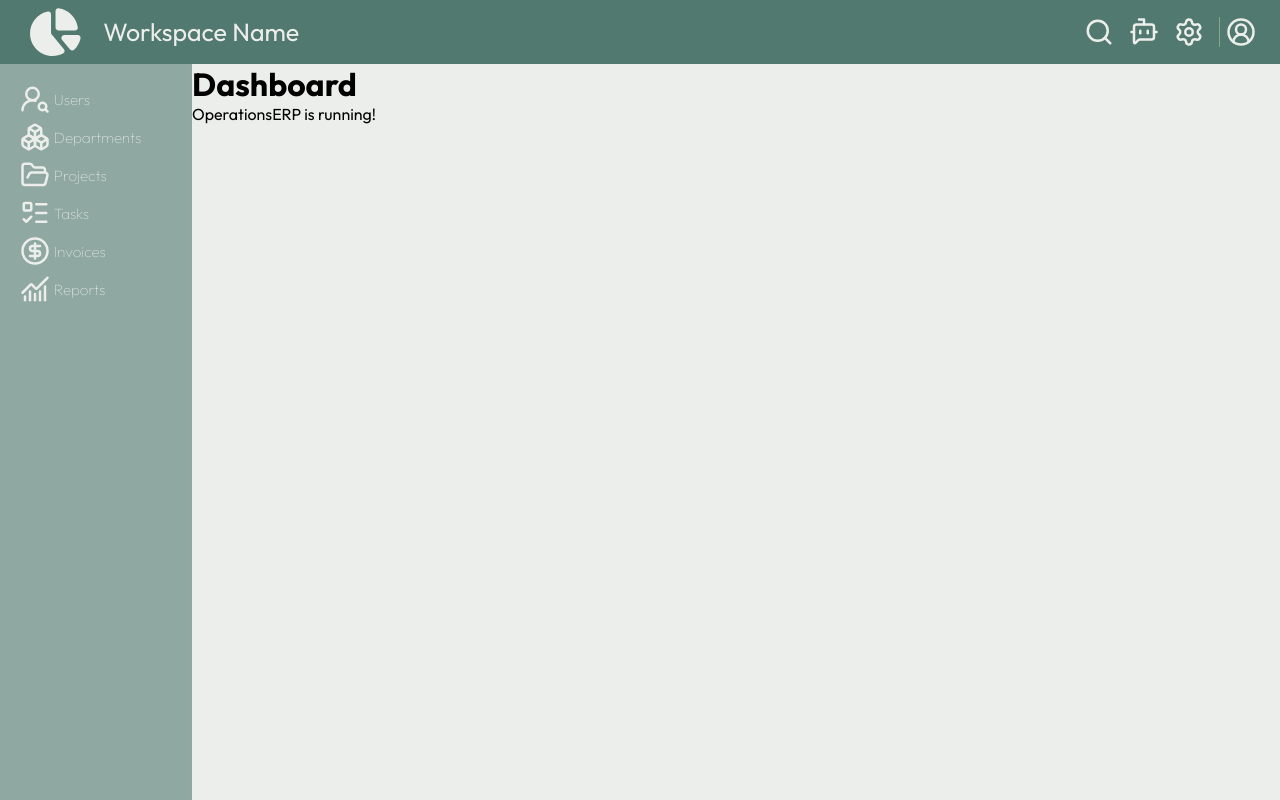
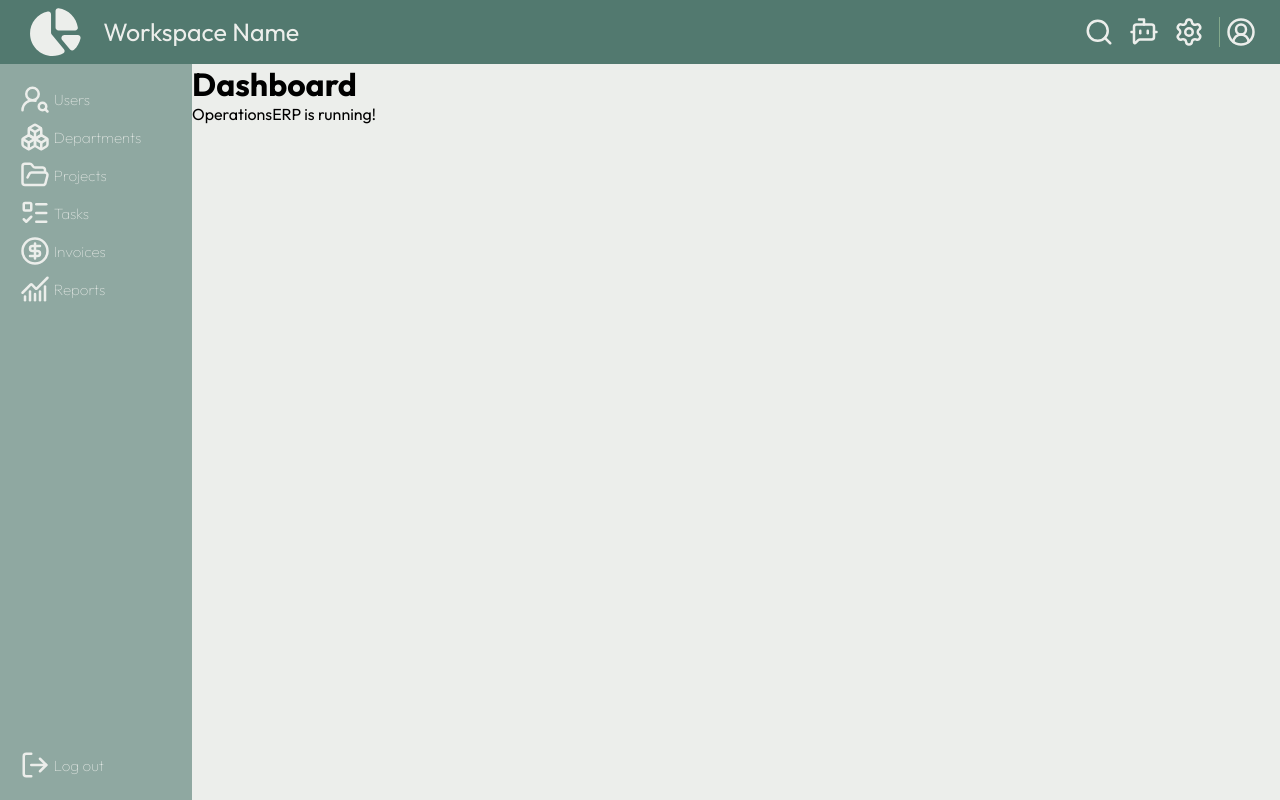
Before and after one commit to barbosacaio/operations-erp, a React (Vite) app in the folder frontend/: page / in a window 1280 px wide. Built offline with nearby package versions, Linux system fonts and the light colour scheme; no server answers; sample sign-in values are in the browser's storage.

Commit message:
feat: logout button

```diff
--- a/frontend/src/features/main/components/sidebar/Sidebar.module.css
+++ b/frontend/src/features/main/components/sidebar/Sidebar.module.css
@@ -4,6 +4,9 @@ aside {
   background-color: #8fa8a1;
   color: #eceeeb;
   padding: 20px;
+  display: flex;
+  flex-direction: column;
+  justify-content: space-between;
 }
 
 nav {
--- a/frontend/src/features/main/components/sidebar/Sidebar.tsx
+++ b/frontend/src/features/main/components/sidebar/Sidebar.tsx
@@ -1,4 +1,6 @@
 import { NavLink } from 'react-router-dom';
+
+import { useLogOut } from '../../hooks/useLogOut';
 
 import styles from './Sidebar.module.css';
 import {
@@ -8,9 +10,12 @@ import {
 	ListTodo,
 	CircleDollarSign,
 	ChartNoAxesCombined,
+	LogOut,
 } from 'lucide-react';
 
 export const Sidebar = () => {
+	const { logout: logOutUser, isPending } = useLogOut();
+
 	return (
 		<aside className={styles.aside}>
 			<nav>
@@ -59,6 +64,22 @@ export const Sidebar = () => {
 					<span className={styles.label}>Reports</span>
 				</NavLink>
 			</nav>
+			<nav className={styles.aside}>
+				<button
+					type='button'
+					className={styles.navItem}
+					onClick={() => logOutUser()}
+					disabled={isPending}
+					style={{background: 'none', border: 'none', cursor: 'pointer'}}
+				>
+					<LogOut
+						color='#ECEEEB'
+						size={30}
+						className={styles.icon}
+					/>
+					<span className={styles.label}>Log out</span>
+				</button>
+			</nav>
 		</aside>
 	);
 };
--- /dev/null
+++ b/frontend/src/features/main/hooks/useLogOut.ts
@@ -0,0 +1,26 @@
+import { useMutation } from '@tanstack/react-query';
+import { useNavigate } from 'react-router-dom';
+import toast from 'react-hot-toast';
+import { useAuth } from '@/context/auth.context';
+import { ApiError } from '@/services/api';
+
+export function useLogOut() {
+	const navigate = useNavigate();
+	const { logout } = useAuth();
+
+	const { mutate, isPending } = useMutation({
+		mutationFn: async () => { logout(); },
+
+		onSuccess: () => {
+			logout();
+			toast.success('Logged out!');
+			navigate('/auth/login');
+		},
+
+		onError: (error: ApiError) => {
+			toast.error(`[${error.status}] ${error.message}.`);
+		},
+	});
+
+	return { logout: mutate, isPending };
+}
--- a/frontend/src/main.tsx
+++ b/frontend/src/main.tsx
@@ -14,7 +14,7 @@ ReactDom.createRoot(document.getElementById('root')!).render(
 	<React.StrictMode>
 		<AuthProvider>
 			<QueryClientProvider client={queryClient}>
-				<Toaster position="top-right" />
+				<Toaster position="top-right" reverseOrder={true} />
 				<RouterProvider router={router} />
 			</QueryClientProvider>
 		</AuthProvider>
```
